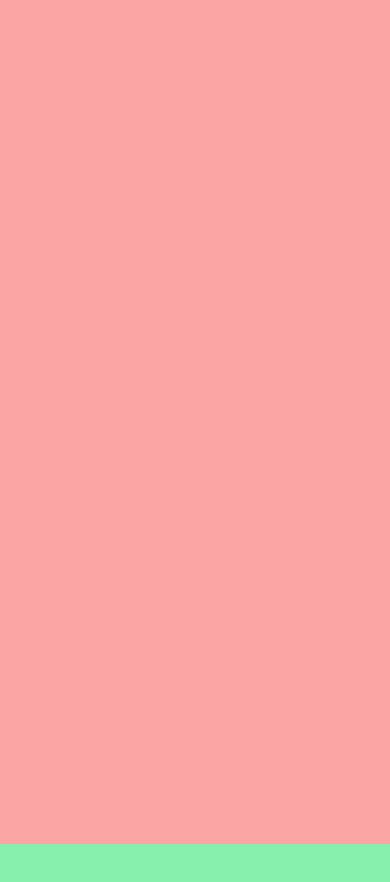
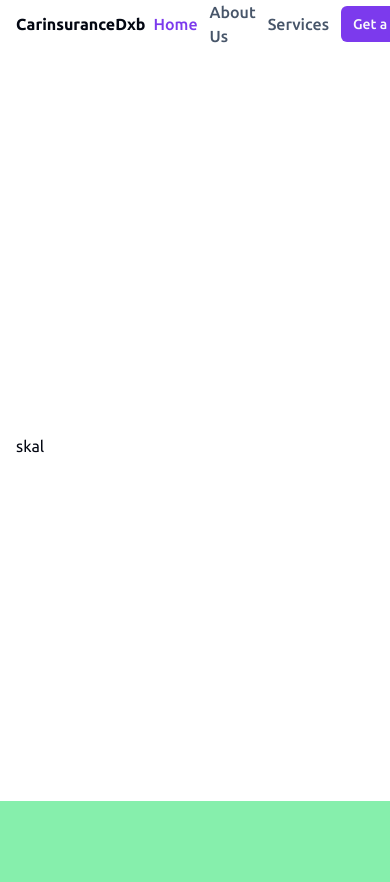
Before and after one commit to BinarySenseiii/insurance-landing, a React (Vite) app: page / in a window 390 px wide. Shown: the top 882 px of the page. Built offline with nearby package versions, Linux system fonts and the light colour scheme.

Commit message:
fixed: links

```diff
--- a/src/App.tsx
+++ b/src/App.tsx
@@ -1,7 +1,9 @@
+import {HeroSection} from './components/sections'
+
 export default function App() {
   return (
     <>
-      <section id="home" className="h-screen bg-red-300"></section>
+      <HeroSection />
       <section id="about" className="h-screen bg-green-300"></section>
       <section id="services" className="h-screen bg-pink-300"></section>
     </>
--- a/src/components/layout/navigation.tsx
+++ b/src/components/layout/navigation.tsx
@@ -14,11 +14,11 @@ const Navigation = () => {
   return (
     <nav className="fixed w-full">
       <TopDivider />
-      <div className="h-12 bg-white items-center hidden md:flex fixed w-full">
+      <div className="h-12 bg-white items-center flex fixed w-full">
         <div className="container flex items-center gap-2 justify-between">
-          <a href="#home" className="font-bold">
+          <Link to="home" className="font-bold cursor-pointer">
             CarinsuranceDxb
-          </a>
+          </Link>
 
           <div className="flex items-center gap-3">
             {links.map(link => (
--- /dev/null
+++ b/src/components/sections/hero-section.tsx
@@ -0,0 +1,11 @@
+const HeroSection = () => {
+  return (
+    <section id="home" className="pt-[92px]">
+      <main className="min-h-[84vh] container flex items-center">
+        <h1>skal</h1>
+      </main>
+    </section>
+  )
+}
+
+export default HeroSection
--- /dev/null
+++ b/src/components/sections/index.ts
@@ -0,0 +1 @@
+export {default as HeroSection} from './hero-section'
```
